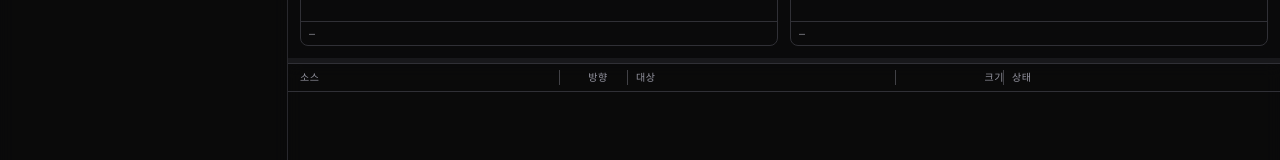
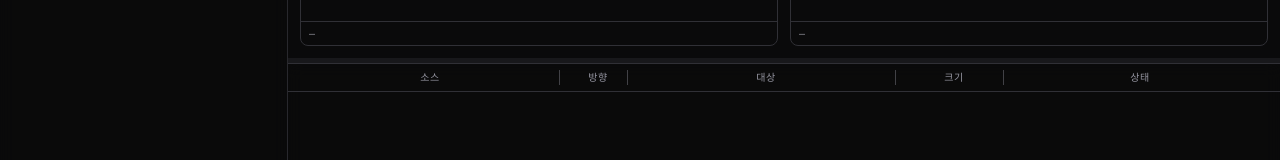
Before and after one commit to ugiugi0823/JetPipe, a React (Vite) app: page / in a window 1280 px wide. Shown: the part 477-637 px from the top of the page. Built offline with nearby package versions, Linux system fonts and the light colour scheme.

Commit message:
fix(queue): center-align all column headers uniformly
소스/방향/대상/크기/상태 headers were a mix of left/center/right; all
centered now per request. Version 0.1.28.

```diff
--- a/package.json
+++ b/package.json
@@ -1,7 +1,7 @@
 {
   "name": "jetpipe",
   "private": true,
-  "version": "0.1.27",
+  "version": "0.1.28",
   "type": "module",
   "description": "JetPipe — In-memory streaming SFTP pipeline. Direct server-to-server file transfer without touching local disk.",
   "scripts": {
--- a/src-tauri/tauri.conf.json
+++ b/src-tauri/tauri.conf.json
@@ -1,7 +1,7 @@
 {
   "$schema": "https://schema.tauri.app/config/2",
   "productName": "JetPipe",
-  "version": "0.1.27",
+  "version": "0.1.28",
   "identifier": "com.jetpipe.app",
   "build": {
     "beforeDevCommand": "npm run dev",
--- a/src/components/TransferQueue.tsx
+++ b/src/components/TransferQueue.tsx
@@ -233,19 +233,27 @@ export default function TransferQueue({
         style={{ gridTemplateColumns: template }}
         className="grid gap-2 px-3 py-1.5 border-b border-edge text-[10px] uppercase tracking-wider text-ink-faint shrink-0 items-center"
       >
-        <HeaderCell label="소스" onResize={(dx) => resizeCol("source", dx)} />
+        <HeaderCell
+          label="소스"
+          align="center"
+          onResize={(dx) => resizeCol("source", dx)}
+        />
         <HeaderCell
           label="방향"
           align="center"
           onResize={(dx) => resizeCol("dir", dx)}
         />
-        <HeaderCell label="대상" onResize={(dx) => resizeCol("dest", dx)} />
+        <HeaderCell
+          label="대상"
+          align="center"
+          onResize={(dx) => resizeCol("dest", dx)}
+        />
         <HeaderCell
           label="크기"
-          align="right"
+          align="center"
           onResize={(dx) => resizeCol("size", dx)}
         />
-        <HeaderCell label="상태" />
+        <HeaderCell label="상태" align="center" />
       </div>
 
       {/* Rows */}
```
Also changed, not shown: 1 other file (tests, documents, lock files or other folders).
